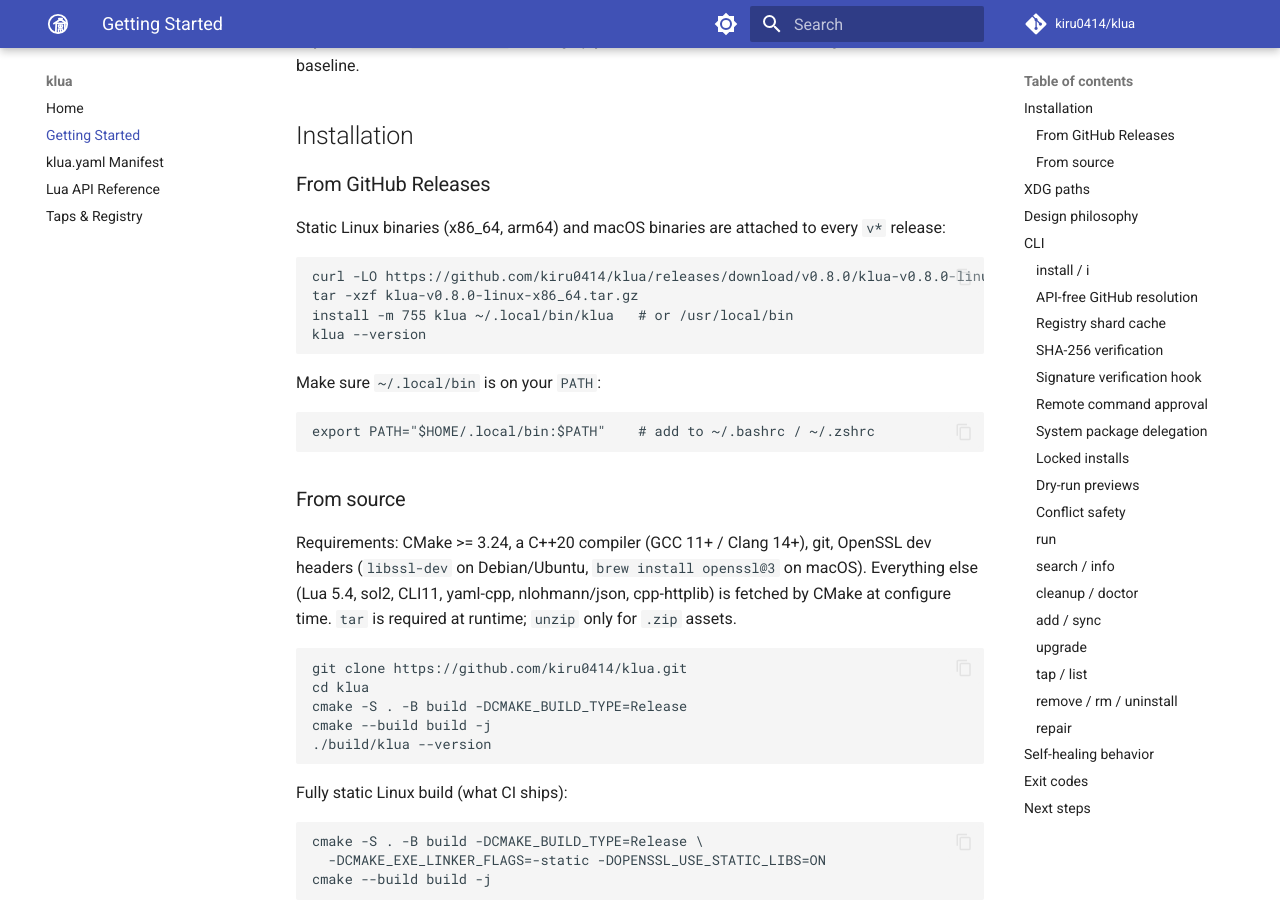
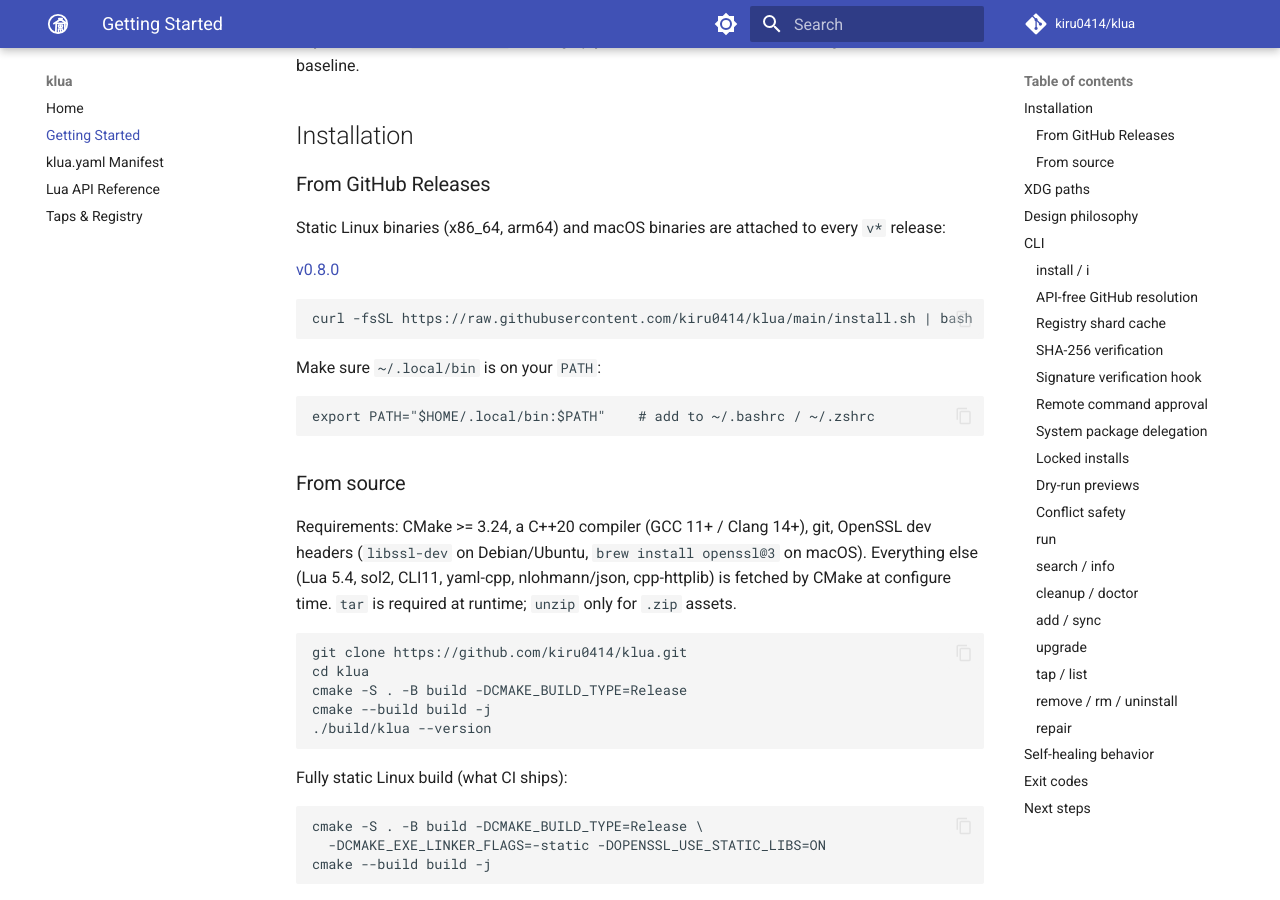
Before and after one commit to kiru0414/klua, an MkDocs documentation site: the page built from docs/getting-started.md, in a window 1280 px wide and 900 px high, scrolled down 338 px. Built offline with MkDocs 1.6.1 and Material for MkDocs 9.7.7, drawn with Linux system fonts in a browser that asks for light colours.

Commit message:
Update getting-started.md

````diff
--- a/docs/getting-started.md
+++ b/docs/getting-started.md
@@ -18,13 +18,11 @@ your custom code before restoring the embedded baseline.
 Static Linux binaries (x86_64, arm64) and macOS binaries are attached to
 every `v*` release:
 
+[v0.8.0](https://github.com/kiru0414/klua/releases/download/v0.8.0/klua-v0.8.0-linux-x86_64.tar.gz)
+
 ```sh
-curl -LO https://github.com/kiru0414/klua/releases/download/v0.8.0/klua-v0.8.0-linux-x86_64.tar.gz
-tar -xzf klua-v0.8.0-linux-x86_64.tar.gz
-install -m 755 klua ~/.local/bin/klua   # or /usr/local/bin
-klua --version
+curl -fsSL https://raw.githubusercontent.com/kiru0414/klua/main/install.sh | bash
 ```
-
 Make sure `~/.local/bin` is on your `PATH`:
 
 ```sh
````
